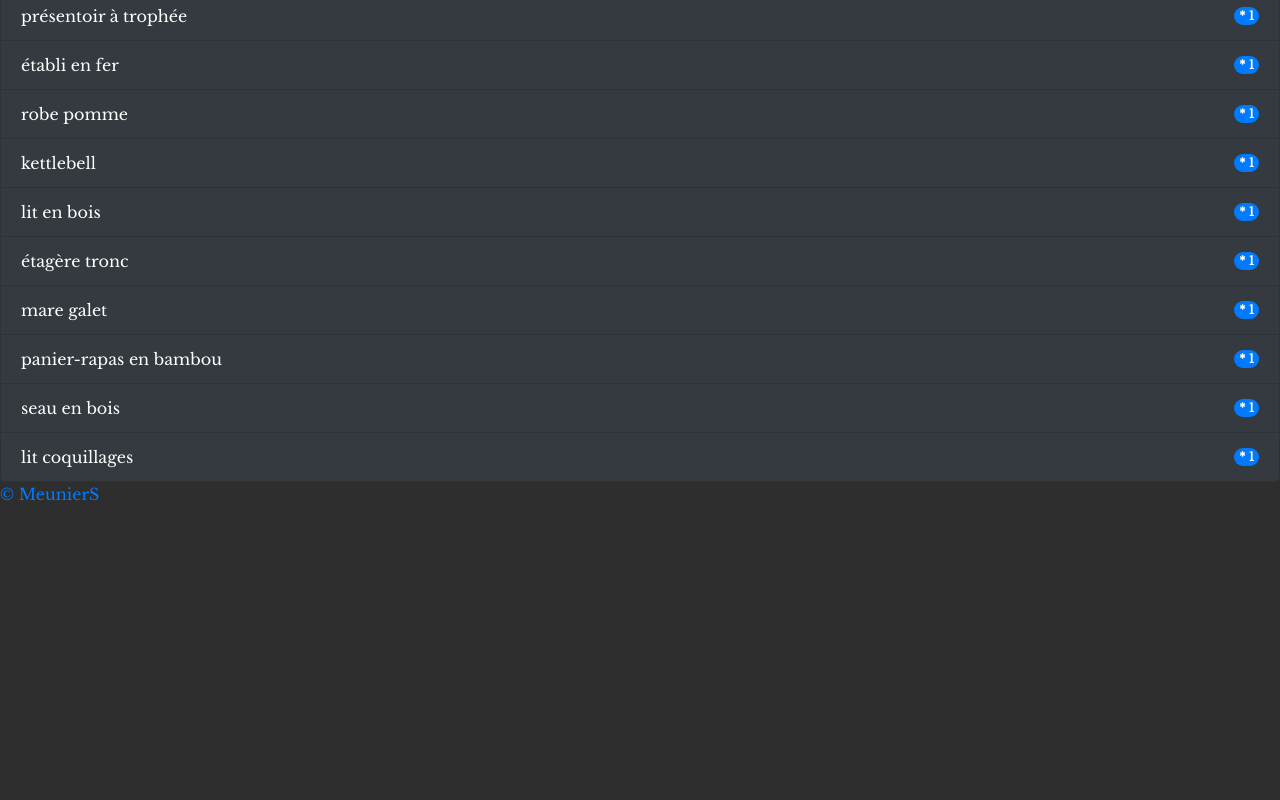
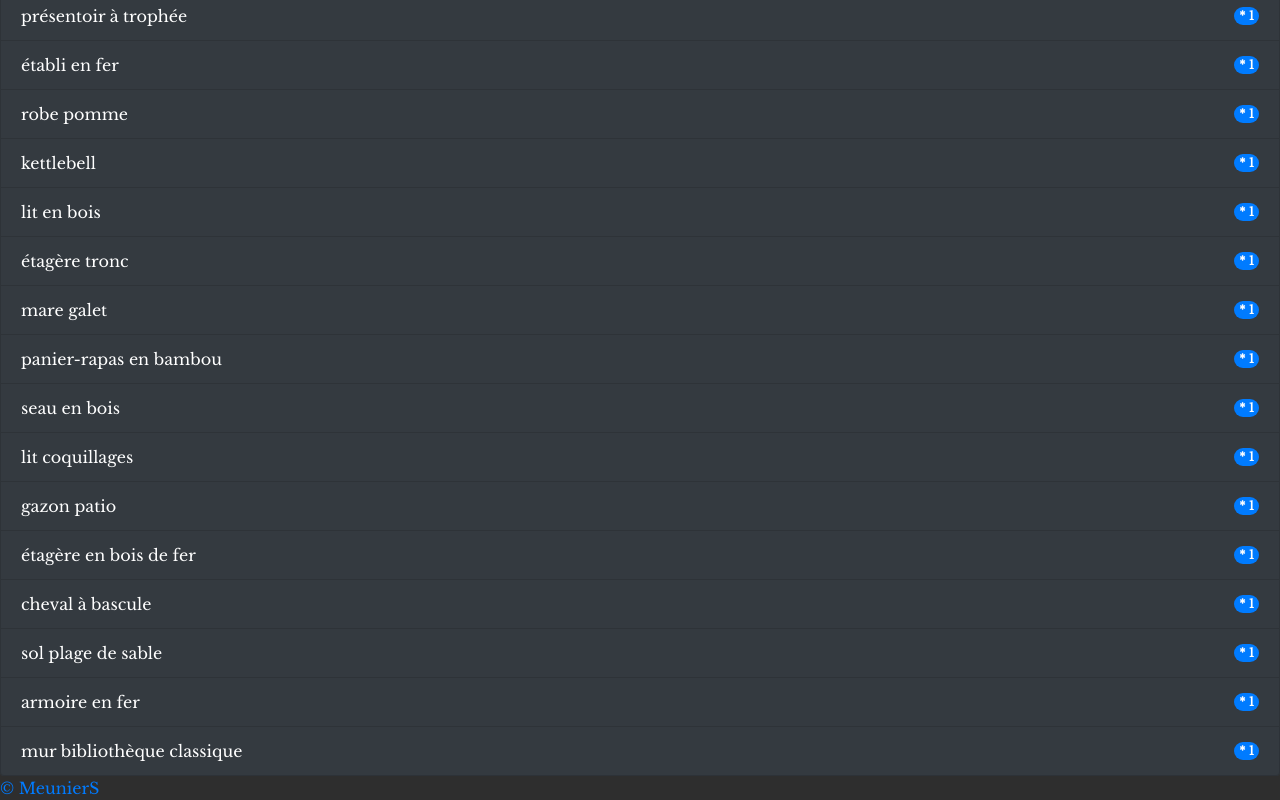
Before and after one commit to MeunierS/ANCH-echange-plan, a plain HTML site: page index.html in a window 1280 px wide. Shown: the part 1337-2137 px from the top of the page. Before the commit the page ends 1843 px from the top, so only its background shows below. Drawn offline with nearby package versions, Linux system fonts and the light colour scheme.

Commit message:
maj 03/01/2021

```diff
--- a/index.html
+++ b/index.html
@@ -74,7 +74,7 @@
           </li>
           <li class="list-group-item d-flex justify-content-between align-items-center bg-dark">
             pile de zabutons
-            <span class="badge bg-primary rounded-pill">* 2</span>
+            <span class="badge bg-primary rounded-pill">* 3</span>
           </li>
           <li class="list-group-item d-flex justify-content-between align-items-center bg-dark">
             kit de pâte à modeler
@@ -172,6 +172,30 @@
             lit coquillages
             <span class="badge bg-primary rounded-pill">* 1</span>
           </li>
+          <li class="list-group-item d-flex justify-content-between align-items-center bg-dark">
+            gazon patio
+            <span class="badge bg-primary rounded-pill">* 1</span>
+          </li>
+          <li class="list-group-item d-flex justify-content-between align-items-center bg-dark">
+            étagère en bois de fer
+            <span class="badge bg-primary rounded-pill">* 1</span>
+          </li>
+          <li class="list-group-item d-flex justify-content-between align-items-center bg-dark">
+            cheval à bascule
+            <span class="badge bg-primary rounded-pill">* 1</span>
+          </li>
+          <li class="list-group-item d-flex justify-content-between align-items-center bg-dark">
+            sol plage de sable
+            <span class="badge bg-primary rounded-pill">* 1</span>
+          </li>
+          <li class="list-group-item d-flex justify-content-between align-items-center bg-dark">
+            armoire en fer
+            <span class="badge bg-primary rounded-pill">* 1</span>
+          </li>
+          <li class="list-group-item d-flex justify-content-between align-items-center bg-dark">
+            mur bibliothèque classique
+            <span class="badge bg-primary rounded-pill">* 1</span>
+          </li>
       </ul>
 
 <footer><a href="https://github.com/MeunierS">© MeunierS</a></footer>
```
Also changed, not shown: Sebastien.html (+0 -4 lines).
